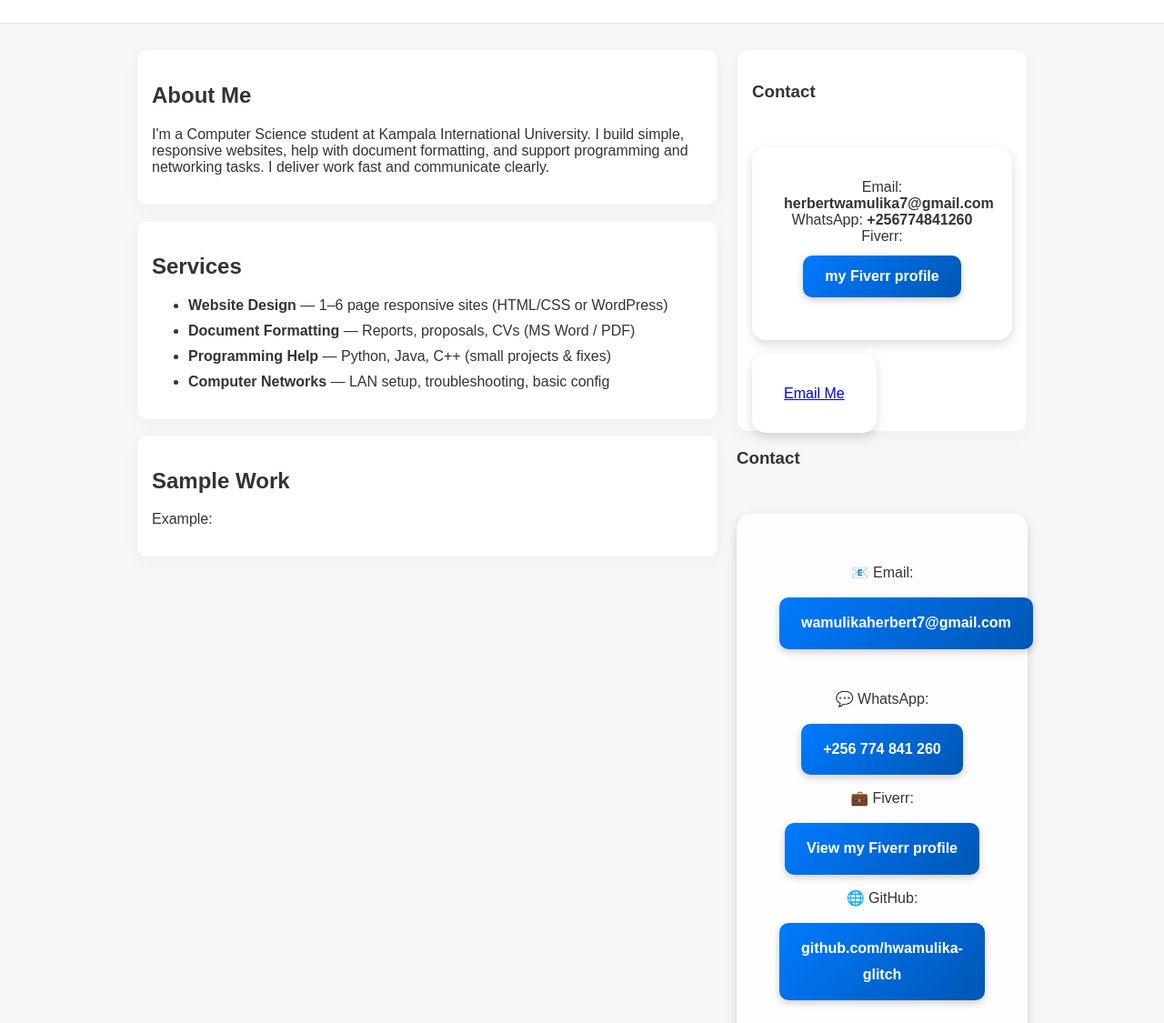
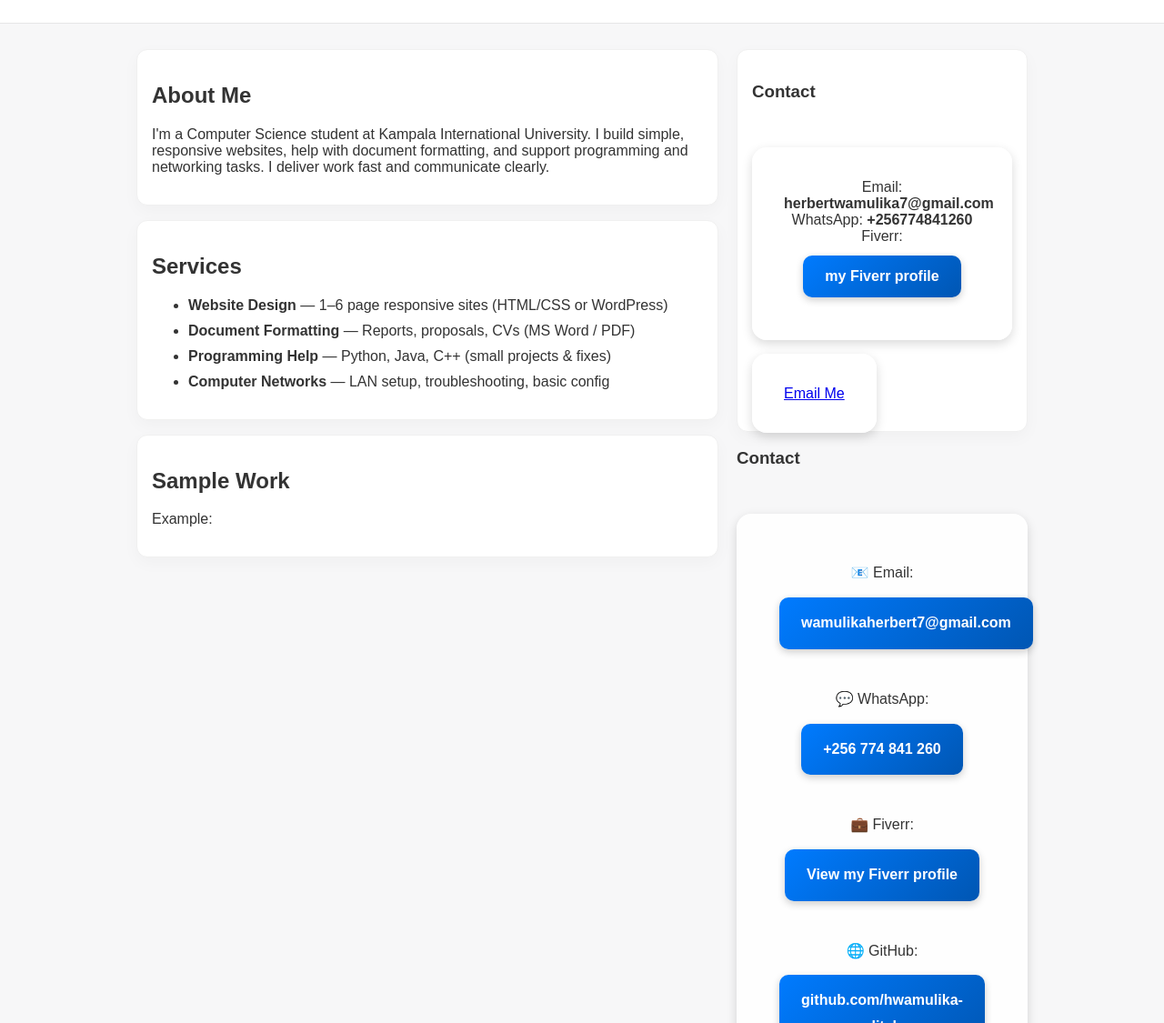
Before and after one commit to hwamulika-glitch/herbert-portfolio, a plain HTML site: page index.html in a window 1280 px wide. Shown: the part 103-1228 px from the top of the page at 91% size. Drawn offline with Linux system fonts and the light colour scheme.

Commit message:
Fix HTML formatting for links in index.html

```diff
--- a/index.html
+++ b/index.html
@@ -130,12 +130,12 @@
     💬 WhatsApp:
     <a href="https://wa.me/256774841260" target="_blank">
       +256 774 841 260
-    </a><br>
+    </a><br> <br>
 
     💼 Fiverr:
     <a href="https://www.fiverr.com/hwamulika_glitch" target="_blank">
       View my Fiverr profile
-    </a><br>
+    </a><br> <br>
 
     🌐 GitHub:
     <a href="https://github.com/hwamulika-glitch" target="_blank">
```
